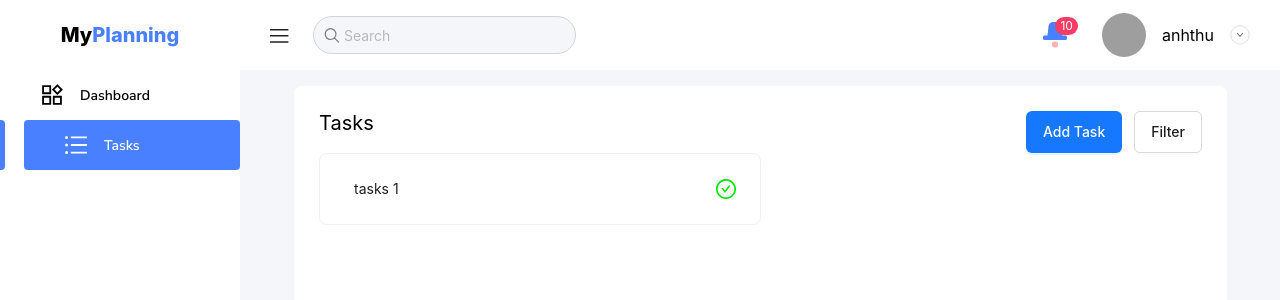
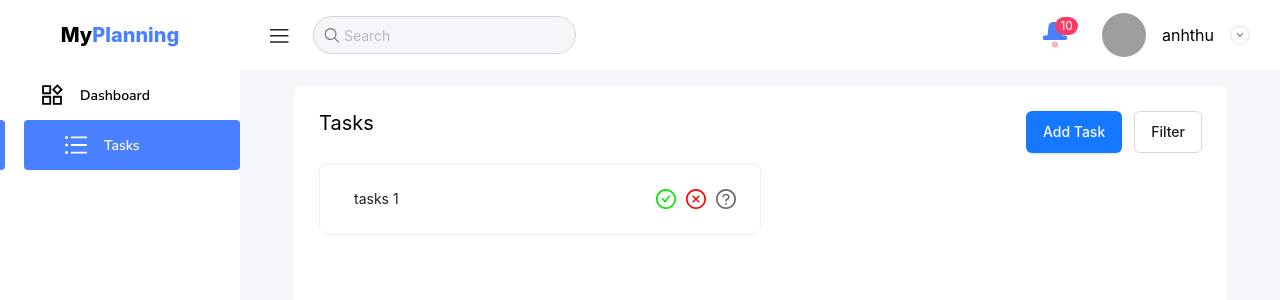
Before and after one commit to ntanh-thu/planning, a React (Vite) app: page /portal/tasks in a window 1280 px wide. Shown: the top 300 px of the page. Built offline with nearby package versions, Linux system fonts and the light colour scheme; grey boxes are pictures that could not be loaded.

Commit message:
add feature of tasks

```diff
--- a/src/pages/Portal/Tasks/AddNewTask.tsx
+++ b/src/pages/Portal/Tasks/AddNewTask.tsx
@@ -1,16 +1,40 @@
 import { Form, Input, Modal, Select, TimePicker } from 'antd';
-import { ReactElement, useState } from 'react';
+import { ReactElement, useEffect, useState } from 'react';
 import { useAppDispatch, useAppSelector } from '../../../../hook';
-import { addTask, removeCatology } from './tasksSlice';
-import { DeleteOutlined } from '@ant-design/icons';
+import { TaskType, addTask, removeCatology, updateTasks } from './tasksSlice';
+import { DeleteOutlined, EditOutlined } from '@ant-design/icons';
 import AddCatology from './AddCatology';
 import dayjs, { Dayjs } from 'dayjs';
+import { faker } from '@faker-js/faker';
 
 type Props = {
    open: boolean;
    onCancel: () => void;
+   edit: {
+      id: number;
+      catology: number;
+      completeMethod: number;
+      description: string;
+      nameTask: string;
+      startTime?: Dayjs | undefined;
+      endTime?: Dayjs | undefined;
+      status: 'done' | 'pending' | 'todo';
    };
-export const AddNewTask = ({ open = false, onCancel = () => {} }: Props) => {
+};
+export const AddNewTask = ({
+   open = false,
+   onCancel = () => {},
+   edit = {
+      id: 0,
+      nameTask: '',
+      description: '',
+      catology: 0,
+      completeMethod: 0,
+      startTime: dayjs(),
+      endTime: dayjs().add(1, 'hour'),
+      status: 'todo',
+   },
+}: Props) => {
    const [form] = Form.useForm();
    const listCatology = useAppSelector(state => state.tasks.listCatology);
    const dispatch = useAppDispatch();
@@ -21,18 +45,29 @@ export const AddNewTask = ({ open = false, onCancel = () => {} }: Props) => {
       completeMethod: number;
       description: string;
       nameTask: string;
-      startTime: Dayjs;
-      endTime: Dayjs;
-      status: 'done' | 'pending' | 'todo';
+      startTime?: Dayjs | undefined;
+      endTime?: Dayjs | undefined;
    }) => {
-      const response: typeof values = {
+      const responseCreate: TaskType = {
          ...values,
-         startTime: values.startTime,
-         endTime: values.endTime,
-         status: 'done',
+         startTime: values.startTime?.toString(),
+         endTime: values.endTime?.toString(),
+         id: faker.number.int(),
+         status: 'todo',
       };
 
-      dispatch(addTask(response));
+      const responseEdit: TaskType = {
+         ...values,
+         startTime: values.startTime?.toString(),
+         endTime: values.endTime?.toString(),
+         status: edit.status,
+         id: edit.id,
+      };
+      if (edit.nameTask !== '') {
+         dispatch(updateTasks(responseEdit));
+      } else {
+         dispatch(addTask(responseCreate));
+      }
       onCancel();
       form.resetFields();
       setCompleteMethod(0);
@@ -45,6 +80,12 @@ export const AddNewTask = ({ open = false, onCancel = () => {} }: Props) => {
       startTime: dayjs(),
       endTime: dayjs().add(1, 'hour'),
    };
+
+   useEffect(() => {
+      if (edit.nameTask !== '') {
+         form.setFieldsValue(edit);
+      }
+   }, [edit]);
 
    return (
       <Modal
@@ -102,6 +143,7 @@ export const AddNewTask = ({ open = false, onCancel = () => {} }: Props) => {
                         <Select.Option key={i} value={item.value} className="catologies-option">
                            {item.label}
                            {!item.default && (
+                              <div className="catologies-option-action">
                                  <DeleteOutlined
                                     onClick={() => {
                                        dispatch(removeCatology(item.value));
@@ -110,6 +152,8 @@ export const AddNewTask = ({ open = false, onCancel = () => {} }: Props) => {
                                        }
                                     }}
                                  />
+                                 <EditOutlined />
+                              </div>
                            )}
                         </Select.Option>
                      );
@@ -131,7 +175,7 @@ export const AddNewTask = ({ open = false, onCancel = () => {} }: Props) => {
                   <Select.Option value={1}>Timing</Select.Option>
                </Select>
             </Form.Item>
-            {completeMethod !== 0 ? (
+            {completeMethod !== 0 || edit.completeMethod !== 0 ? (
                <>
                   <Form.Item
                      name="startTime"
--- a/src/pages/Portal/Tasks/index.tsx
+++ b/src/pages/Portal/Tasks/index.tsx
@@ -1,13 +1,50 @@
 import { Button, Card, Space } from 'antd';
-import { useState } from 'react';
+import { useMemo, useState } from 'react';
 import { AddNewTask } from './AddNewTask';
 import { useAppSelector } from '../../../../hook';
-import { CheckCircleOutlined } from '@ant-design/icons';
+import {
+   CheckCircleOutlined,
+   ExclamationCircleOutlined,
+   CloseCircleOutlined,
+   QuestionCircleOutlined,
+} from '@ant-design/icons';
+import { useDispatch } from 'react-redux';
+import { changeStatus, deleteTasks } from './tasksSlice';
+import dayjs, { Dayjs } from 'dayjs';
 
 const Tasks = () => {
+   const tasks = useAppSelector(state => state.tasks.tasks);
+   const dispatch = useDispatch();
    const [newTask, setNewTask] = useState(false);
+   const [itemEdit, setItemEdit] = useState<{
+      id: number;
+      catology: number;
+      completeMethod: number;
+      description: string;
+      nameTask: string;
+      startTime?: Dayjs | undefined;
+      endTime?: Dayjs | undefined;
+      status: 'done' | 'pending' | 'todo';
+   }>({
+      id: 0,
+      nameTask: '',
+      description: '',
+      catology: 0,
+      completeMethod: 0,
+      startTime: dayjs(),
+      endTime: dayjs().add(1, 'hour'),
+      status: 'todo',
+   });
 
-   const tasks = useAppSelector(state => state.tasks.tasks);
+   const todoTasks = useMemo(() => {
+      const filterTodoList = tasks.filter(item => item.status === 'todo' || item.status === 'pending');
+      return filterTodoList;
+   }, [tasks]);
+   const completeTasks = useMemo(() => {
+      const filterCompleteList = tasks.filter(item => item.status === 'done');
+      return filterCompleteList;
+   }, [tasks]);
+
    console.log(tasks);
 
    return (
@@ -28,15 +65,74 @@ const Tasks = () => {
          </div>
          <div className="tasks-page">
             <Space size={10} direction="vertical">
-               {tasks.map((item, i) => {
+               {todoTasks.map((item, i) => {
                   return (
                      <Card key={i} className="task-card">
                         <div className="task-card-name">{item.nameTask}</div>
-                        {item.completeMethod == 0 ? (
-                           <CheckCircleOutlined className="task-card-check-done" />
-                        ) : (
-                           item.startTime?.format('HH:mm') + ' - ' + item.endTime?.format('HH:mm')
+                        {item.completeMethod == 0 ? null : (
+                           <div className="task-card-time">
+                              {dayjs(item.startTime).format('HH:mm').toString() +
+                                 ' - ' +
+                                 dayjs(item.endTime).format('HH:mm').toString()}
+                           </div>
                         )}
+                        <div className="task-card-status">
+                           <CheckCircleOutlined
+                              className="task-card-status-todo"
+                              onClick={() => {
+                                 dispatch(changeStatus({ item: item, status: 'done' }));
+                              }}
+                           />
+                           <CloseCircleOutlined
+                              className="task-card-status-delete"
+                              onClick={() => {
+                                 dispatch(deleteTasks(item));
+                              }}
+                           />
+                           <QuestionCircleOutlined
+                              className="task-card-status-edit"
+                              onClick={() => {
+                                 setNewTask(true);
+                                 const convertTimeItem = {
+                                    ...item,
+                                    startTime: dayjs(item.startTime),
+                                    endTime: dayjs(item.endTime),
+                                 };
+                                 setItemEdit(convertTimeItem);
+                              }}
+                           />
+                        </div>
+                     </Card>
+                  );
+               })}
+            </Space>
+            <Space size={10} direction="vertical">
+               {completeTasks.map((item, i) => {
+                  return (
+                     <Card key={i} className="task-card">
+                        <div className="task-card-name">{item.nameTask}</div>
+                        {item.completeMethod !== 0 ? (
+                           <div className="task-card-time">
+                              {dayjs(item.startTime).format('HH:mm').toString() +
+                                 ' - ' +
+                                 dayjs(item.endTime).format('HH:mm').toString()}
+                           </div>
+                        ) : null}
+                        <div className="task-card-status">
+                           Complete !
+                           <ExclamationCircleOutlined
+                              className="task-card-status-done"
+                              onClick={() => {
+                                 dispatch(changeStatus({ item: item, status: 'todo' }));
+                              }}
+                           />
+                           <CloseCircleOutlined
+                              className="task-card-status-delete"
+                              onClick={() => {
+                                 dispatch(deleteTasks(item));
+                              }}
+                           />
+                        </div>
                      </Card>
                   );
                })}
@@ -47,6 +143,7 @@ const Tasks = () => {
             onCancel={() => {
                setNewTask(false);
             }}
+            edit={itemEdit}
          />
       </>
    );
--- a/src/pages/Portal/Tasks/tasksSlice.tsx
+++ b/src/pages/Portal/Tasks/tasksSlice.tsx
@@ -1,9 +1,22 @@
 import { createSlice } from '@reduxjs/toolkit';
 import type { PayloadAction } from '@reduxjs/toolkit';
 import type { RootState } from '../../../../store';
-import dayjs, { Dayjs } from 'dayjs';
+import dayjs from 'dayjs';
 
-const initCatology = [
+export type TaskType = {
+   id: number;
+   catology: number;
+   completeMethod: number;
+   description: string;
+   nameTask: string;
+   startTime?: string;
+   endTime?: string;
+   status: 'done' | 'pending' | 'todo';
+};
+
+export type CatologiesType = { label: string; value: number; default: boolean }[];
+
+const initCatology: CatologiesType = [
    {
       label: 'Study',
       value: 0,
@@ -25,40 +38,28 @@ const initCatology = [
       default: true,
    },
 ];
-const initTasks = [
-   {
-      catology: 4,
-      completeMethod: 0,
-      description: '',
-      nameTask: 'tasks 1',
-      startTime: dayjs(),
-      endTime: dayjs().add(1, 'h'),
-      status: 'todo',
-   },
-];
 
+const initTasks: TaskType = {
+   id: 0,
+   catology: 4,
+   completeMethod: 0,
+   description: '',
+   nameTask: 'tasks 1',
+   startTime: dayjs().toString(),
+   endTime: dayjs().add(1, 'h').toString(),
+   status: 'todo',
+};
 localStorage.setItem('list-catology', JSON.stringify(initCatology));
 localStorage.setItem('tasks', JSON.stringify(initTasks));
 
 interface TasksState {
-   tasks: {
-      catology: number;
-      completeMethod: number;
-      description: string;
-      nameTask: string;
-      startTime?: Dayjs;
-      endTime?: Dayjs;
-      status: 'done' | 'pending' | 'todo';
-   }[];
-   listCatology: { label: string; value: number; default: boolean }[];
+   tasks: TaskType[];
+   listCatology: CatologiesType;
 }
 
-const localStorageTasks = JSON.parse(localStorage.getItem('tasks')!);
-const localStorageCatology = JSON.parse(localStorage.getItem('list-catology')!);
-
 const initialState: TasksState = {
-   tasks: localStorageTasks,
-   listCatology: localStorageCatology,
+   tasks: [initTasks],
+   listCatology: initCatology,
 };
 
 export const tasksSlice = createSlice({
@@ -70,26 +71,23 @@ export const tasksSlice = createSlice({
       },
       removeCatology: (state, action: PayloadAction<number>) => {
          state.listCatology = state.listCatology.filter(item => item.value !== action.payload);
-         console.log(action.payload, 'remove');
       },
-      addTask: (
-         state,
-         action: PayloadAction<{
-            catology: number;
-            completeMethod: number;
-            description: string;
-            nameTask: string;
-            startTime?: Dayjs;
-            endTime?: Dayjs;
-            status: 'done' | 'pending' | 'todo';
-         }>
-      ) => {
+      addTask: (state, action: PayloadAction<TaskType>) => {
          state.tasks.push(action.payload);
+      },
+      deleteTasks: (state, action: PayloadAction<TaskType>) => {
+         state.tasks = state.tasks.filter(item => item.id !== action.payload.id);
+      },
+      updateTasks: (state, action: PayloadAction<TaskType>) => {
+         state.tasks = [...state.tasks.filter(item => item.id !== action.payload.id), action.payload];
+      },
+      changeStatus: (state, action: PayloadAction<{ item: TaskType; status: 'done' | 'pending' | 'todo' }>) => {
+         state.tasks[state.tasks.findIndex(item => item.id === action.payload.item.id)].status = action.payload.status;
       },
    },
 });
 
-export const { addCatology, removeCatology, addTask } = tasksSlice.actions;
+export const { addCatology, removeCatology, addTask, deleteTasks, updateTasks, changeStatus } = tasksSlice.actions;
 
 export const selectTasks = (state: RootState) => state.tasks;
 
--- a/src/styles/dashboard/_tasks.scss
+++ b/src/styles/dashboard/_tasks.scss
@@ -19,6 +19,8 @@
 }
 .tasks-page {
    display: flex;
+   gap: 10px;
+   margin-top: 10px;
    > div {
       width: 50%;
    }
@@ -26,10 +28,10 @@
       .ant-card-body {
          display: flex;
          justify-content: space-between;
-         &::before{
+         &::before {
             content: none;
          }
-         &::after{
+         &::after {
             content: none;
          }
       }
@@ -37,9 +39,33 @@
          width: fit-content;
          margin: 0 10px;
       }
-      .task-card-check-done {
+      .task-card-time {
+         color: #979797;
+      }
+      .task-card-status {
+         display: flex;
+         gap: 10px;
+         align-items: center;
+         color: #979797;
+         > span {
+            cursor: pointer;
+         }
+         .task-card-status-todo {
             font-size: 20px;
             color: #00e600;
+         }
+         .task-card-status-done {
+            font-size: 20px;
+            color: #979797;
+         }
+         .task-card-status-delete {
+            font-size: 20px;
+            color: #ff0000;
+         }
+         .task-card-status-edit {
+            font-size: 20px;
+            color: #666666;
+         }
       }
    }
 }
@@ -57,14 +83,6 @@
 }
 .add-catology {
    position: relative;
-   // .add-catology-input {
-   // }
-   // .add-catology-input:valid + .add-catology-action {
-   //    display: flex;
-   // }
-   // .add-catology-input:invalid + .add-catology-action {
-   //    display: none;
-   // }
    .add-catology-action {
       position: absolute;
       z-index: 1152;
@@ -91,15 +109,21 @@
 .catologies-option {
    position: relative;
    > .ant-select-item-option-content {
+      display: flex;
+      justify-content: space-between;
+      .catologies-option-action {
          > .anticon-delete {
-         position: absolute;
             color: #ff0000;
             font-size: 16px;
             z-index: 1200;
-         right: 0;
-         top: 50%;
-         transform: translate(-50%, -50%);
-         margin: 0 10px;
+            margin-right: 10px;
+         }
+         > .anticon-edit {
+            color: black;
+            font-size: 16px;
+            z-index: 1200;
+            margin-right: 10px;
          }
       }
    }
+}
```
Lines whose indentation alone changed are shown as unchanged.
